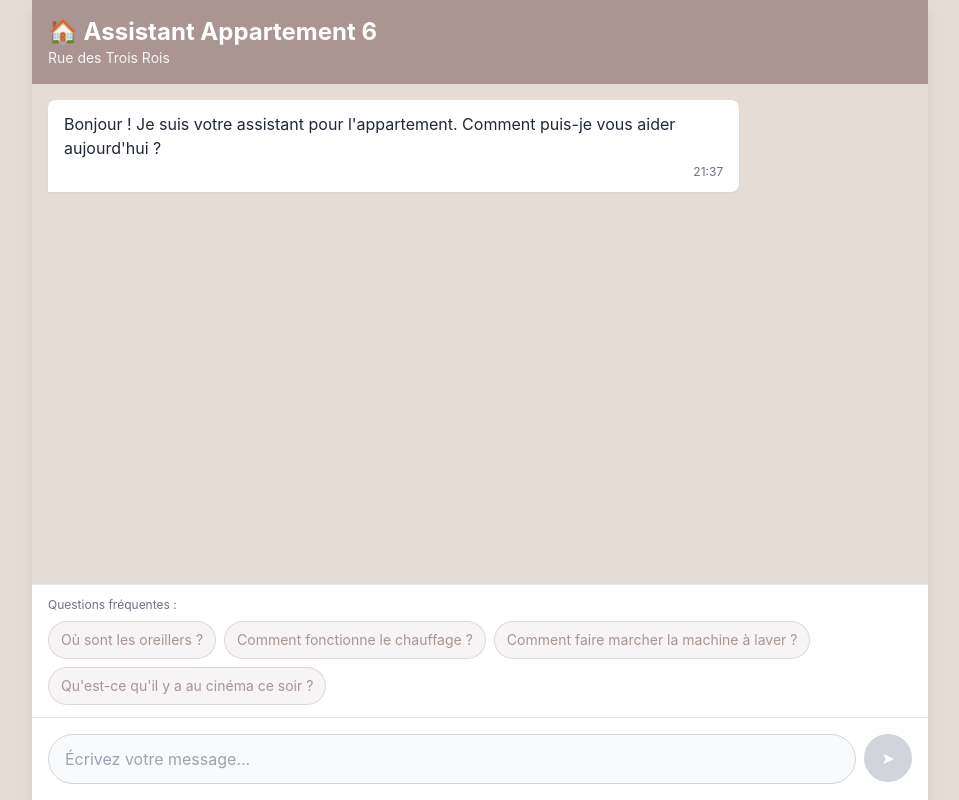
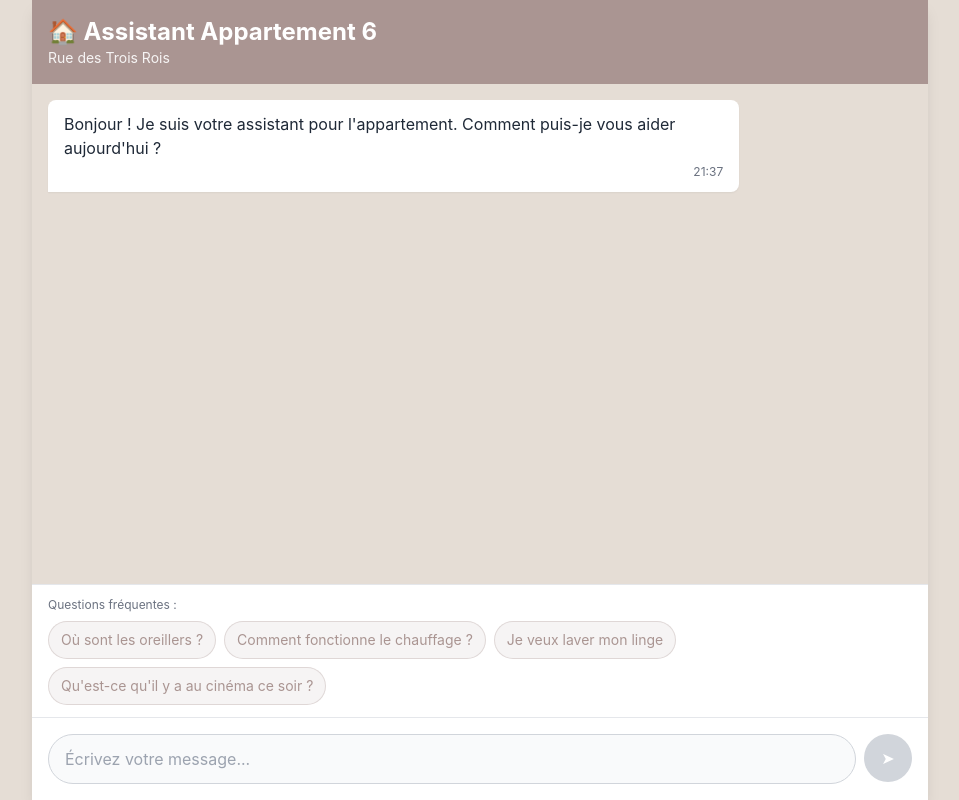
Before and after one commit to Sylvain-bot/chatbot-appt-2, a Next.js app: page / in a window 1280 px wide. Shown: the whole page, without its empty margins (160-1119 px from the left). Built offline with nearby package versions, Linux system fonts and the light colour scheme.

Commit message:
Fix définitif header: utilise scrollTop au lieu de scrollIntoView + question 'Je veux laver mon linge'

```diff
--- a/app/page.tsx
+++ b/app/page.tsx
@@ -17,9 +17,12 @@ export default function Home() {
   const [input, setInput] = useState('');
   const [isLoading, setIsLoading] = useState(false);
   const messagesEndRef = useRef<HTMLDivElement>(null);
+  const messagesContainerRef = useRef<HTMLDivElement>(null);
 
   const scrollToBottom = () => {
-    messagesEndRef.current?.scrollIntoView({ behavior: 'smooth' });
+    if (messagesContainerRef.current) {
+      messagesContainerRef.current.scrollTop = messagesContainerRef.current.scrollHeight;
+    }
   };
 
   useEffect(() => {
@@ -72,7 +75,7 @@ export default function Home() {
   const quickQuestions = [
     'Où sont les oreillers ?',
     'Comment fonctionne le chauffage ?',
-    'Comment faire marcher la machine à laver ?',
+    'Je veux laver mon linge',
     'Qu\'est-ce qu\'il y a au cinéma ce soir ?',
   ];
 
@@ -85,7 +88,7 @@ export default function Home() {
       </div>
 
       {/* Messages */}
-      <div className="flex-1 overflow-y-auto bg-[#e5ddd5]">
+      <div ref={messagesContainerRef} className="flex-1 overflow-y-auto bg-[#e5ddd5]">
         <div className="p-3 sm:p-4 space-y-3 sm:space-y-4">
         {messages.map((message, index) => (
           <div
```
